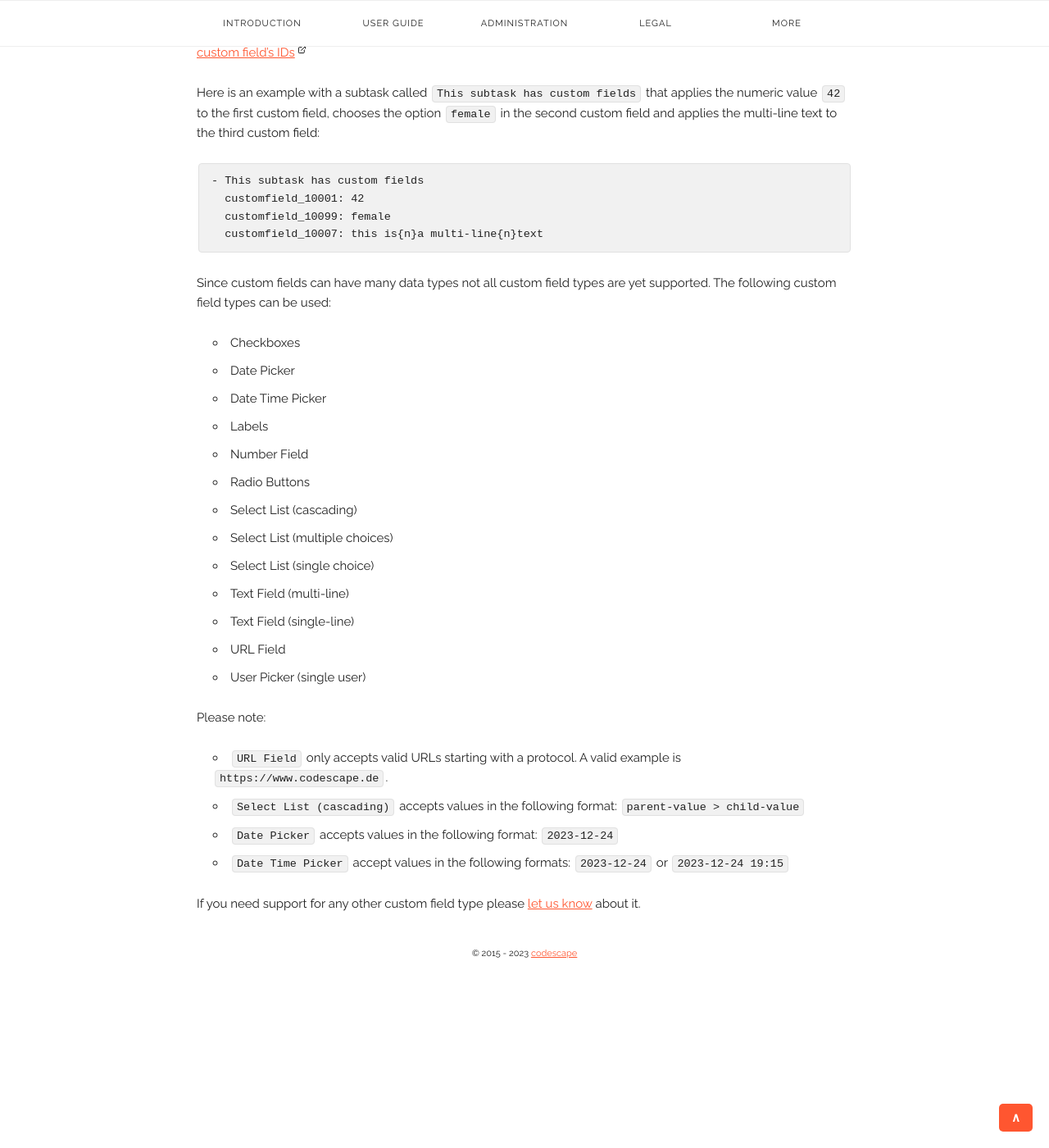
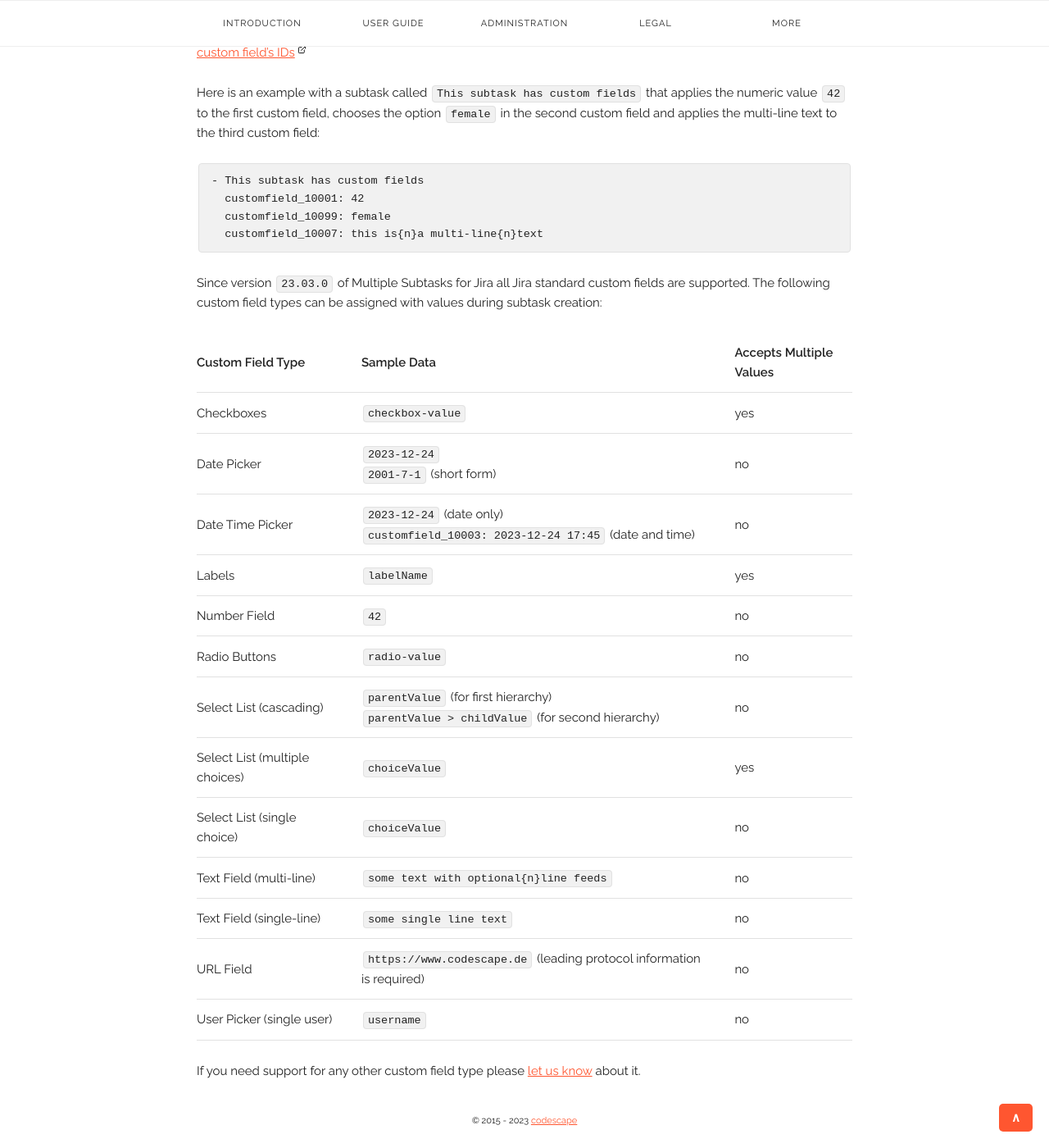
Before and after one commit to codescape/jira-multiple-subtasks, a Jekyll site: the page built from docs/syntax.md, in a window 1280 px wide and 1400 px high, scrolled down 7386 px. Shown: the whole window at 82% size. Built offline with Jekyll 4.4.1, drawn with Linux system fonts in a browser that asks for light colours; nearby versions of some CDN libraries.

Commit message:
docs: improve documentation for custom fields (#78)
Closes: #78

```diff
--- a/docs/syntax.md
+++ b/docs/syntax.md
@@ -248,27 +248,23 @@ Here is an example with a subtask called `This subtask has custom fields` that a
       customfield_10099: female
       customfield_10007: this is{n}a multi-line{n}text
 
-Since custom fields can have many data types not all custom field types are yet supported.
-The following custom field types can be used:
+Since version `23.03.0` of Multiple Subtasks for Jira all Jira standard custom fields are supported.
+The following custom field types can be assigned with values during subtask creation:
 
-* Checkboxes
-* Date Picker
-* Date Time Picker
-* Labels
-* Number Field
-* Radio Buttons
-* Select List (cascading)
-* Select List (multiple choices)
-* Select List (single choice)
-* Text Field (multi-line)
-* Text Field (single-line)
-* URL Field
-* User Picker (single user)
-
-Please note:
-* `URL Field` only accepts valid URLs starting with a protocol. A valid example is `https://www.codescape.de`.
-* `Select List (cascading)` accepts values in the following format: `parent-value > child-value`
-* `Date Picker` accepts values in the following format: `2023-12-24`
-* `Date Time Picker` accept values in the following formats: `2023-12-24` or `2023-12-24 19:15`
+| Custom Field Type              | Sample Data                                                                               | Accepts Multiple Values |
+|--------------------------------|-------------------------------------------------------------------------------------------|-------------------------|
+| Checkboxes                     | `checkbox-value`                                                                          | yes                     |
+| Date Picker                    | `2023-12-24`<br/>`2001-7-1` (short form)                                                  | no                      |
+| Date Time Picker               | `2023-12-24` (date only)<br/>`customfield_10003: 2023-12-24 17:45` (date and time)        | no                      |
+| Labels                         | `labelName`                                                                               | yes                     |
+| Number Field                   | `42`                                                                                      | no                      |
+| Radio Buttons                  | `radio-value`                                                                             | no                      |
+| Select List (cascading)        | `parentValue` (for first hierarchy)<br/>`parentValue > childValue` (for second hierarchy) | no                      |
+| Select List (multiple choices) | `choiceValue`                                                                             | yes                     |
+| Select List (single choice)    | `choiceValue`                                                                             | no                      |
+| Text Field (multi-line)        | `some text with optional{n}line feeds`                                                    | no                      |
+| Text Field (single-line)       | `some single line text`                                                                   | no                      |
+| URL Field                      | `https://www.codescape.de` (leading protocol information is required)                     | no                      |
+| User Picker (single user)      | `username`                                                                                | no                      |
 
 If you need support for any other custom field type please [let us know](/support) about it.
```
Also changed, not shown: docs/changelog.md.
